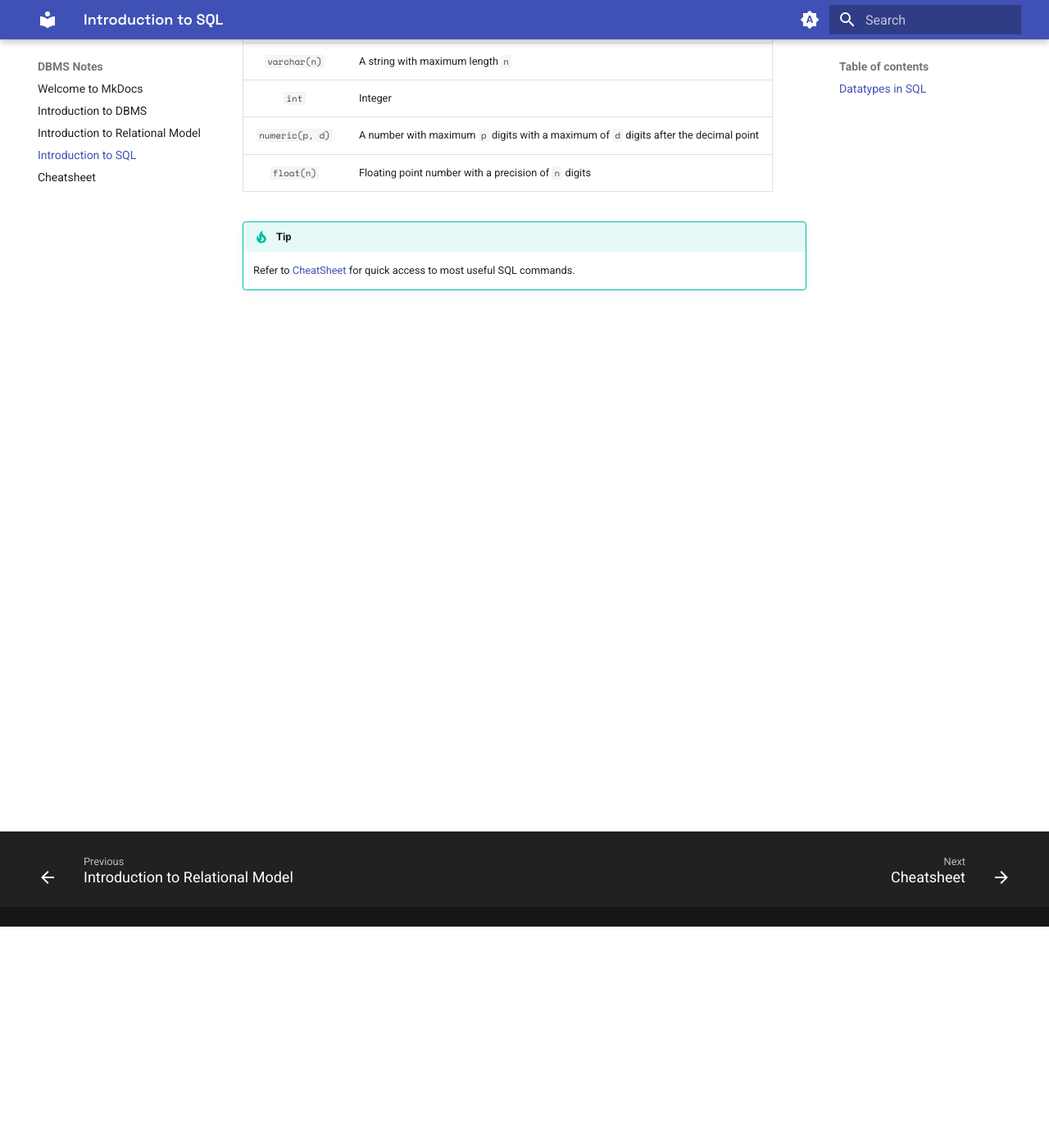
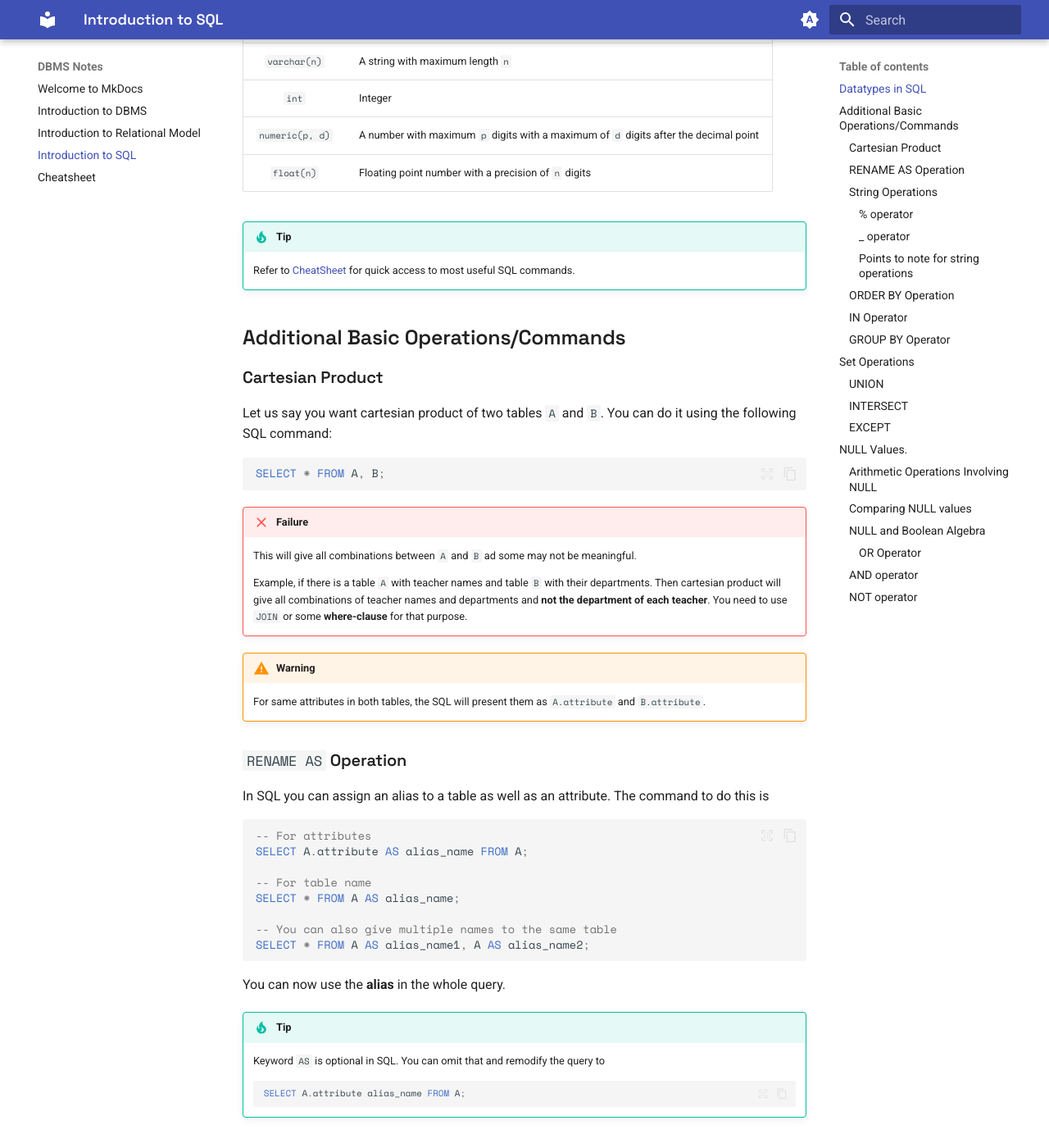
Before and after one commit to harshshah-codes/DBMS-Notes, an MkDocs documentation site: the page built from docs/03 Intro To SQL.md, in a window 1280 px wide and 1400 px high, scrolled down 270 px. Shown: the whole window at 82% size. Built offline with MkDocs 1.6.1 and Material for MkDocs 9.7.7, drawn with Linux system fonts in a browser that asks for light colours; some of the changed text lies outside the part shown.

Commit message:
Complete Week-2

````diff
--- a/docs/03 Intro To SQL.md
+++ b/docs/03 Intro To SQL.md
@@ -13,3 +13,205 @@
 !!! tip
 
     Refer to [CheatSheet](/DBMS-Query-Cheatsheet) for quick access to most useful SQL commands.
+
+## Additional Basic Operations/Commands
+
+### Cartesian Product
+
+Let us say you want cartesian product of two tables `A` and `B`. You can do it using the following SQL command:
+
+```sql
+SELECT * FROM A, B;
+```
+
+!!! failure Remember
+
+    This will give all combinations between `A` and `B` ad some may not be meaningful.
+
+    Example, if there is a table `A` with teacher names and table `B` with their departments. Then cartesian product will give all combinations of teacher names and departments and **not the department of each teacher**. You need to use `JOIN` or some **where-clause** for that purpose.
+
+!!! warning
+
+    For same attributes in both tables, the SQL will present them as `A.attribute` and `B.attribute`.
+
+### `RENAME AS` Operation
+
+In SQL you can assign an alias to a table as well as an attribute. The command to do this is
+
+```sql
+-- For attributes
+SELECT A.attribute AS alias_name FROM A;
+
+-- For table name
+SELECT * FROM A AS alias_name;
+
+-- You can also give multiple names to the same table
+SELECT * FROM A AS alias_name1, A AS alias_name2;
+```
+
+You can now use the **alias** in the whole query.
+
+!!! tip
+
+    Keyword `AS` is optional in SQL. You can omit that and remodify the query to
+    ```sql
+    SELECT A.attribute alias_name FROM A;
+    ```
+
+### String Operations
+
+To compare strings in SQL, you can use the **like** operator. The **like** operator uses patterns described by **two** special characters:
+
+- `%` - The `%` operator is equivalent to any substring in the string.
+- `_` - The `_` operator is equivalent to any single character in the string.
+
+#### `%` operator
+
+Let us define a dummy query that checks for name of teachers that contain the substring `ma` in their name.
+
+```sql
+SELECT *
+FROM teachers
+WHERE name LIKE '%ma%';
+```
+
+!!! note
+
+    Here the first % operator says that any string can come before ma and the second % operator says that any string can come after ma.
+
+If I modify the same query to
+
+```sql
+SELECT *
+FROM teachers
+WHERE name LIKE '%ma';
+```
+
+Now this will give the names of the teachers that contain the substring `ma` at the end of their name.
+
+#### `_` operator
+
+Let us say that I want to find the names of teachers that have exactly 6 characters in their last name and ends in `"ma"`. I can do this using the `_` operator.
+
+```sql
+SELECT name
+FROM teachers
+WHERE name LIKE '____ma';
+```
+
+#### Points to note for `string operations`
+
+- Patterns are case sensitive.
+- SQL also supports string concatenation using `||` operator.
+- SQL also supports `convert to uppercase` and `convert to lowercase` operations.
+
+### `ORDER BY` Operation
+
+You can order the results by a particular attribute using the `ORDER BY` operation. The syntax is
+
+```sql
+SELECT attribute_name
+FROM table_name
+WHERE ....
+ORDER BY attribute_name;
+```
+
+!!! warning
+
+    The **attribute** you use in `ORDER BY` operation should be displayed in the query. You cannot use an attribute that is not displayed in the query, i.e., the column that is used in `ORDER BY` operation should be present in the `SELECT` clause.
+
+### `IN` Operator
+
+You can check whether an attribute value is in a set of values using the `IN` operator. The syntax is
+
+Let us filter out all instructor from department 'Comp. Sci.' and 'Physics'.
+
+```sql
+SELECT *
+FROM instructors
+WHERE dept_name IN ('Comp. Sci.', 'Physics');
+```
+
+### `GROUP BY` Operator
+
+You can group attributes based on a particular attribute using the `GROUP BY` operation. The syntax is
+
+```sql
+SELECT attribute_name
+FROM table
+WHERE ....
+ORDER BY ...
+GROUP BY attribute_name;
+```
+
+!!! failure Remember
+
+    The **attribute** you use in `GROUP BY` operation should be displayed in the query. You cannot use an attribute that is not displayed in the query, i.e., the column that is used in `GROUP BY` operation should be present in the `SELECT` clause except the use of aggregate function.
+
+## Set Operations
+
+### UNION
+
+Let us filter out all instructor from department 'Comp. Sci.' and 'Physics'.
+
+```sql
+SELECT name FROM instructor WHERE dept_name = 'Comp. Sci.'
+UNION
+SELECT name FROM instructor WHERE dept_name = 'Physics';
+```
+
+### INTERSECT
+
+Let us filter out all instructor from department 'Comp. Sci.' after 2000.
+
+```sql
+SELECT name FROM instructor WHERE dept_name = 'Comp. Sci.'
+INTERSECT
+SELECT name FROM instructor WHERE join_date > '2000'
+```
+
+### EXCEPT
+
+Let us filter out all instructor from department 'Physics' after 2000.
+
+```sql
+SELECT name FROM instructor WHERE dept_name = 'Physics'
+EXCEPT
+SELECT name FROM instructor WHERE join_date < '2000'
+```
+
+## NULL Values.
+
+`NULL` values in SQL basically means that the values for the attribute has not been defined yet or the value does not exist yet. However, you can also assign **null** to attributes in SQL.
+
+### Arithmetic Operations Involving `NULL`
+
+You can peform arithmetic operations involving `NULL` values in SQL. The result of any arithmetic operation involving `NULL` is `NULL`.
+
+### Comparing `NULL` values
+
+You can compare `NULL` values in SQL. The result of any comparison involving `NULL` is `UNKNOWN`.
+
+You can only use `IS NULL` and `IS NOT NULL` to check for `NULL` values.
+
+### `NULL` and Boolean Algebra
+
+#### `OR` Operator
+
+- `NULL or true` returns `true`
+- `NULL or false` returns `false`
+- `NULL or NULL` returns `unknown`
+
+### `AND` operator
+
+- `NULL and true` returns `unknown`
+- `NULL and false` returns `false`
+- `NULL and NULL` returns `unknown`
+
+### `NOT` operator
+
+- `not NULL` returns `unknown`
+
+!!! tip
+
+    In SQL, `unknown` is treated as `false`.
````
Also changed, not shown: docs/DBMS-Query-Cheatsheet.md (+21 -9 lines).
